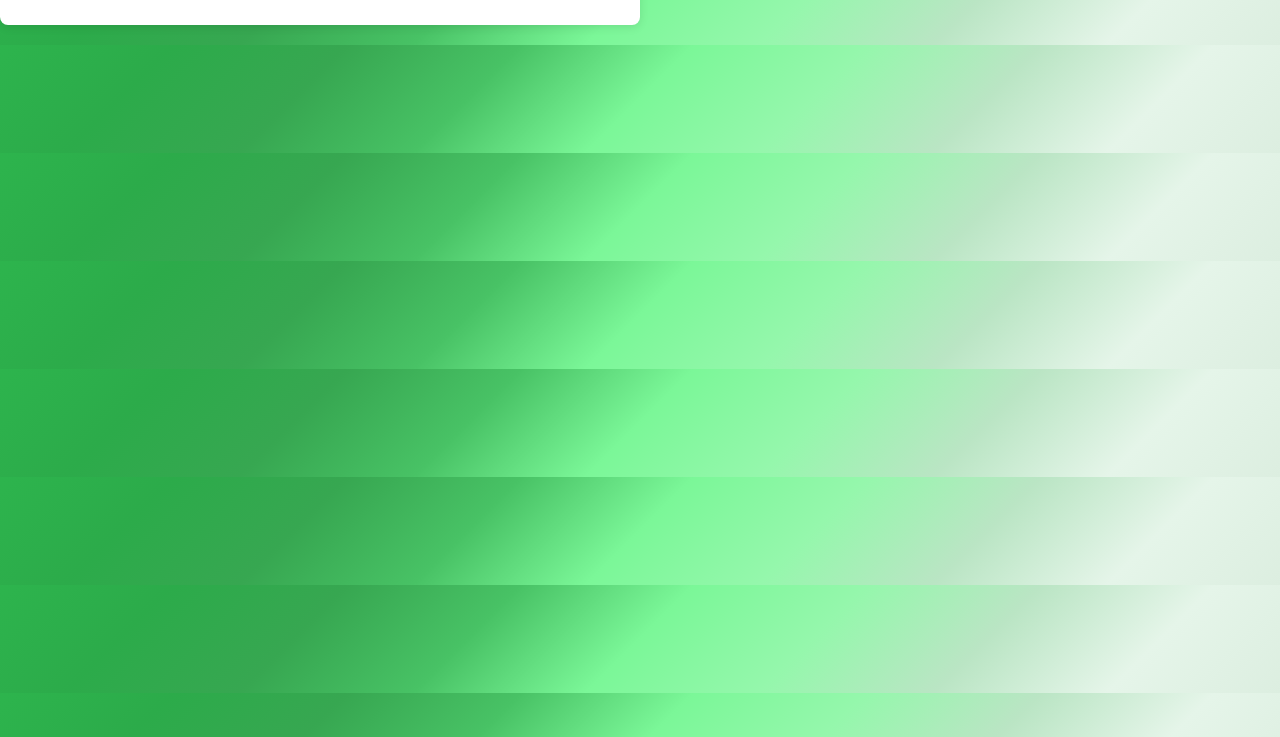
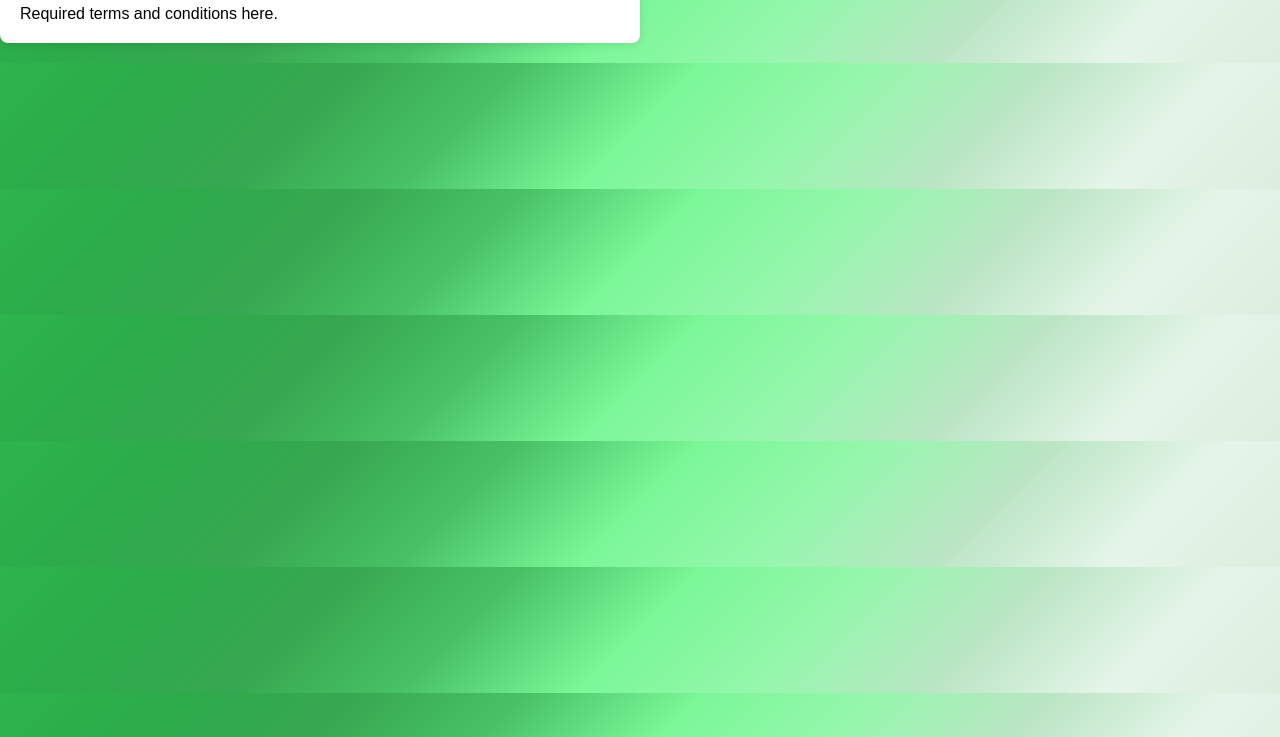
Before and after one commit to yogesh-garg-m/selling-website, a plain HTML site: page t&c.html in a window 1280 px wide. Shown: the part 63-800 px from the top of the page. Drawn offline with Linux system fonts and the light colour scheme.

Commit message:
Update t&c.html

```diff
--- a/t&c.html
+++ b/t&c.html
@@ -9,7 +9,7 @@
 <body>
     <div class="container">
         <h1>Terms and Conditions</h1>
-        <!-- Include the terms and conditions content here -->
+        <p> Required terms and conditions here.</p>
     </div>
 </body>
 </html>
```
